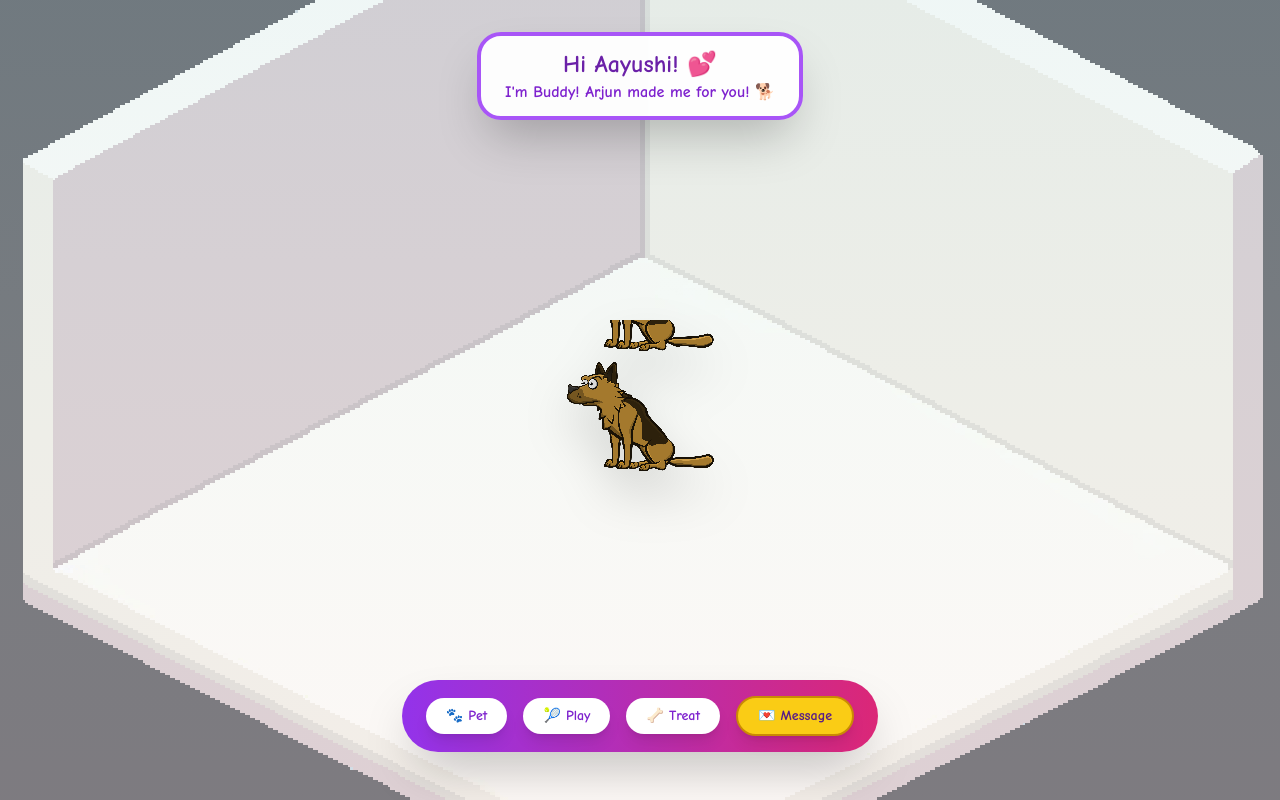
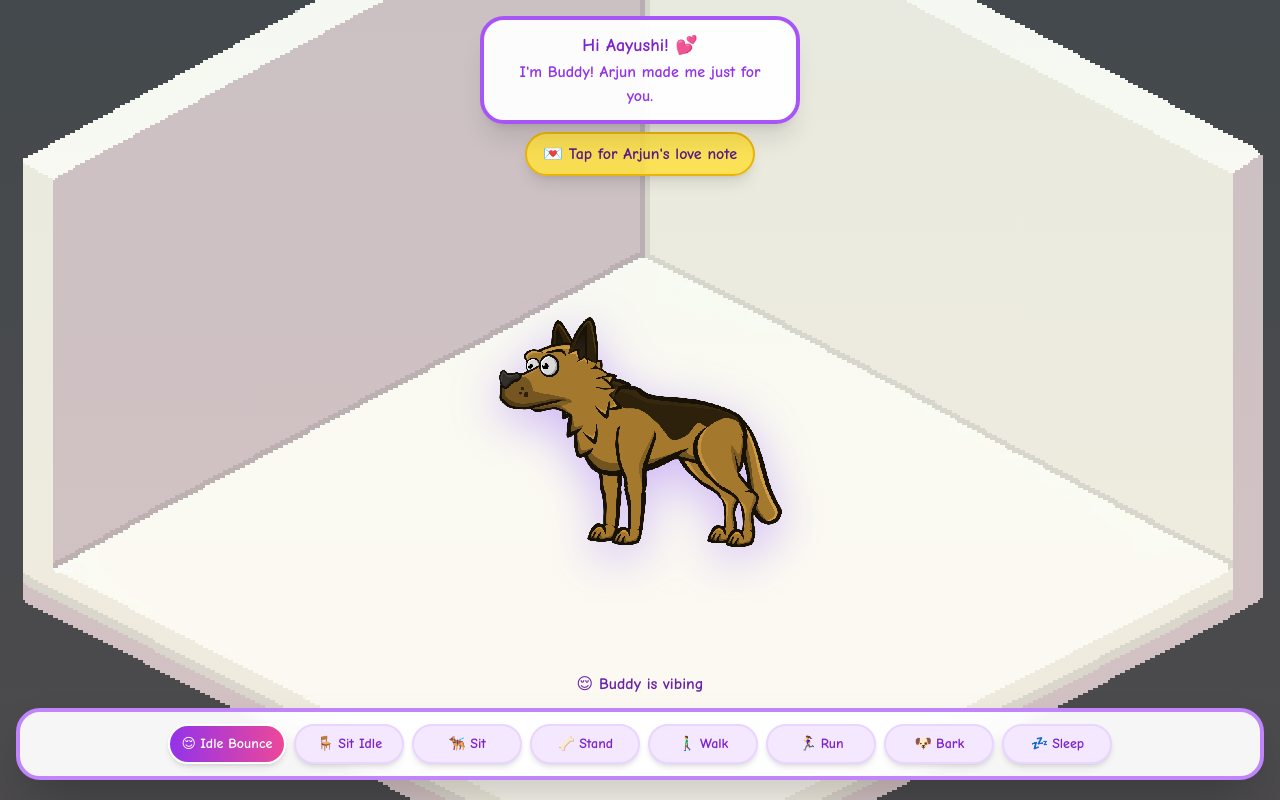
Before and after one commit to Arjun0606/doggy_claude_game, a Next.js app: page /aayushi-game-62492 in a window 1280 px wide. Built offline with nearby package versions, Linux system fonts and the light colour scheme.

Commit message:
FEATURE: Full sprite controls (idle, sit, stand, walk, run, bark, sleep) + new room background + love note modal

```diff
--- a/app/aayushi-game-62492/page.tsx
+++ b/app/aayushi-game-62492/page.tsx
@@ -1,21 +1,30 @@
 'use client';
 
-import { useState } from 'react';
+import { useMemo, useState } from 'react';
 import { motion, AnimatePresence } from 'framer-motion';
 import Image from 'next/image';
 import DogSprite from '@/components/DogSprite';
+import type { DogAction } from '@/components/dogSpriteData';
 
-export default function BuddyWorld() {
-  const [dogAction, setDogAction] = useState<'idle' | 'bark'>('idle');
-  const [showMessage, setShowMessage] = useState(false);
-  const [showActions, setShowActions] = useState(true);
-
-  const handleAction = (action: string) => {
-    setDogAction('bark');
-    setTimeout(() => setDogAction('idle'), 2000);
+type ActionButton = {
+  key: DogAction;
+  label: string;
+  icon: string;
+  description: string;
 };
 
-  const specialMessage = `Hi Aayushi! 💕
+const ACTIONS: ActionButton[] = [
+  { key: 'idle', label: 'Idle Bounce', icon: '😌', description: 'Buddy is vibing' },
+  { key: 'sitIdle', label: 'Sit Idle', icon: '🪑', description: 'Buddy sits patiently' },
+  { key: 'sit', label: 'Sit', icon: '🐕‍🦺', description: 'Buddy sits with attention' },
+  { key: 'stand', label: 'Stand', icon: '🦴', description: 'Buddy is ready to go' },
+  { key: 'walk', label: 'Walk', icon: '🚶‍♂️', description: 'Buddy takes a stroll' },
+  { key: 'run', label: 'Run', icon: '🏃‍♀️', description: 'Buddy zoomies!' },
+  { key: 'bark', label: 'Bark', icon: '🐶', description: 'Buddy woofs lovingly' },
+  { key: 'sleep', label: 'Sleep', icon: '💤', description: 'Buddy naps peacefully' },
+];
+
+const SPECIAL_MESSAGE = `Hi Aayushi! 💕
 
 This is Buddy, and I have a very special message from Arjun for you:
 
@@ -30,94 +39,87 @@ Happy early birthday (March 7th)! And say hi to your twin sister for me! 🎂
 With all the love,
 Buddy & Arjun 💕🐾`;
 
+export default function BuddyWorld() {
+  const [dogAction, setDogAction] = useState<DogAction>('idle');
+  const [showMessage, setShowMessage] = useState(false);
+
+  const activeInfo = useMemo(() => ACTIONS.find((action) => action.key === dogAction), [dogAction]);
+
   return (
-    <div className="fixed inset-0 w-full h-full overflow-hidden">
-
-      {/* Room Background */}
+    <div className="relative w-screen h-screen overflow-hidden">
+      {/* Background */}
       <div className="absolute inset-0">
         <Image
           src="/room-bg.png"
-          alt="room"
+          alt="Pet room"
           fill
           className="object-cover pixelated"
           priority
         />
-        <div className="absolute inset-0 bg-gradient-to-b from-sky-100/50 via-blue-50/50 to-purple-50/50" />
+        <div className="absolute inset-0 bg-gradient-to-b from-sky-100/30 via-blue-50/30 to-purple-50/30" />
       </div>
 
-      {/* Content */}
-      <div className="relative z-10 w-full h-full flex flex-col items-center justify-between py-8">
-
-        {/* Top - Welcome */}
+      <div className="relative z-10 h-full w-full flex flex-col">
+        {/* Header */}
+        <div className="flex-shrink-0 py-4 px-5 flex flex-col items-center gap-2">
           <motion.div
-          initial={{ opacity: 0, y: -20 }}
+            initial={{ opacity: 0, y: -10 }}
             animate={{ opacity: 1, y: 0 }}
-          className="bg-white/95 backdrop-blur-sm rounded-3xl px-6 py-3 shadow-2xl border-4 border-purple-500"
+            className="bg-white/95 backdrop-blur-sm border-4 border-purple-500 rounded-3xl px-6 py-3 shadow-xl text-center max-w-xs"
           >
-          <h1 className="text-2xl font-bold text-purple-800 text-center" style={{ fontFamily: "'Comic Neue', 'Comic Sans MS', cursive" }}>
+            <p className="text-lg text-purple-700 font-bold" style={{ fontFamily: "'Comic Neue', 'Comic Sans MS', cursive" }}>
               Hi Aayushi! 💕
-          </h1>
-          <p className="text-base text-purple-700 text-center font-bold" style={{ fontFamily: "'Comic Neue', 'Comic Sans MS', cursive" }}>
-            I'm Buddy! Arjun made me for you! 🐕
+            </p>
+            <p className="text-base text-purple-600 font-bold" style={{ fontFamily: "'Comic Neue', 'Comic Sans MS', cursive" }}>
+              I'm Buddy! Arjun made me just for you.
             </p>
           </motion.div>
-
-        {/* Middle - Buddy */}
-        <div className="flex-1 flex items-center justify-center">
-          <DogSprite
-            action={dogAction}
-            className="drop-shadow-2xl"
-          />
+          <motion.button
+            whileHover={{ scale: 1.05 }}
+            whileTap={{ scale: 0.95 }}
+            onClick={() => setShowMessage(true)}
+            className="bg-yellow-300/90 text-purple-900 px-4 py-2 rounded-full border-2 border-yellow-500 shadow-lg font-bold"
+            style={{ fontFamily: "'Comic Neue', 'Comic Sans MS', cursive" }}
+          >
+            💌 Tap for Arjun's love note
+          </motion.button>
         </div>
 
-        {/* Bottom - Floating Action Bar */}
-        {showActions && (
-          <motion.div
-            initial={{ y: 100, opacity: 0 }}
-            animate={{ y: 0, opacity: 1 }}
-            className="bg-gradient-to-r from-purple-600 to-pink-600 rounded-full shadow-2xl px-6 py-4 flex items-center gap-4 mb-4"
-          >
+        {/* Dog viewport */}
+        <div className="flex-1 flex items-center justify-center">
+          <DogSprite action={dogAction} className="drop-shadow-[0_12px_24px_rgba(128,64,255,0.35)]" targetHeight={230} />
+        </div>
+
+        {/* Action Bar */}
+        <div className="flex-shrink-0 pb-5 px-4">
+          {activeInfo && (
+            <div className="mb-3 text-center text-purple-800 font-bold" style={{ fontFamily: "'Comic Neue', 'Comic Sans MS', cursive" }}>
+              {activeInfo.icon} {activeInfo.description}
+            </div>
+          )}
+          <div className="bg-white/95 backdrop-blur-sm border-4 border-purple-400 rounded-3xl shadow-2xl px-3 py-3 flex flex-wrap justify-center gap-2">
+            {ACTIONS.map((action) => {
+              const isActive = action.key === dogAction;
+              return (
                 <motion.button
-              whileHover={{ scale: 1.1 }}
-              whileTap={{ scale: 0.9 }}
-              onClick={() => handleAction('pet')}
-              className="bg-white text-purple-700 px-5 py-2 rounded-full font-bold text-sm shadow-lg"
+                  key={action.key}
+                  whileHover={{ scale: 1.05 }}
+                  whileTap={{ scale: 0.95 }}
+                  onClick={() => setDogAction(action.key)}
+                  className={`min-w-[110px] px-3 py-2 rounded-full font-bold text-sm shadow-md transition-colors ${
+                    isActive
+                      ? 'bg-gradient-to-r from-purple-600 to-pink-500 text-white border-2 border-white'
+                      : 'bg-purple-100 text-purple-700 border-2 border-purple-200'
+                  }`}
                   style={{ fontFamily: "'Comic Neue', 'Comic Sans MS', cursive" }}
                 >
-              🐾 Pet
+                  <span className="mr-1">{action.icon}</span>
+                  {action.label}
                 </motion.button>
-
-            <motion.button
-              whileHover={{ scale: 1.1 }}
-              whileTap={{ scale: 0.9 }}
-              onClick={() => handleAction('play')}
-              className="bg-white text-purple-700 px-5 py-2 rounded-full font-bold text-sm shadow-lg"
-              style={{ fontFamily: "'Comic Neue', 'Comic Sans MS', cursive" }}
-            >
-              🎾 Play
-            </motion.button>
-
-            <motion.button
-              whileHover={{ scale: 1.1 }}
-              whileTap={{ scale: 0.9 }}
-              onClick={() => handleAction('treat')}
-              className="bg-white text-purple-700 px-5 py-2 rounded-full font-bold text-sm shadow-lg"
-              style={{ fontFamily: "'Comic Neue', 'Comic Sans MS', cursive" }}
-            >
-              🦴 Treat
-            </motion.button>
-
-            <motion.button
-              whileHover={{ scale: 1.2 }}
-              whileTap={{ scale: 0.9 }}
-              onClick={() => setShowMessage(true)}
-              className="bg-yellow-400 text-purple-900 px-5 py-2 rounded-full font-bold text-sm shadow-lg border-2 border-yellow-600"
-              style={{ fontFamily: "'Comic Neue', 'Comic Sans MS', cursive" }}
-            >
-              💌 Message
-            </motion.button>
-          </motion.div>
-        )}
+              );
+            })}
+          </div>
+        </div>
       </div>
 
       {/* Special Message Modal */}
@@ -131,26 +133,27 @@ Buddy & Arjun 💕🐾`;
             onClick={() => setShowMessage(false)}
           >
             <motion.div
-              initial={{ scale: 0.8, opacity: 0 }}
+              initial={{ scale: 0.85, opacity: 0 }}
               animate={{ scale: 1, opacity: 1 }}
-              exit={{ scale: 0.8, opacity: 0 }}
+              exit={{ scale: 0.85, opacity: 0 }}
               onClick={(e) => e.stopPropagation()}
               className="bg-gradient-to-br from-purple-50 to-pink-50 rounded-3xl p-6 max-w-md w-full shadow-2xl border-4 border-purple-500 max-h-[80vh] overflow-y-auto"
             >
               <div className="text-center mb-4">
                 <div className="text-6xl mb-2">💌</div>
                 <h2 className="text-2xl font-bold text-purple-800 mb-2" style={{ fontFamily: "'Comic Neue', 'Comic Sans MS', cursive" }}>
-                  A Special Message
+                  A Special Message from Arjun
                 </h2>
                 <div className="w-16 h-1 bg-gradient-to-r from-purple-500 to-pink-500 mx-auto rounded-full" />
               </div>
-
-              <div className="bg-white/80 rounded-2xl p-5 mb-4">
-                <p className="text-purple-900 text-base leading-relaxed whitespace-pre-line font-semibold" style={{ fontFamily: "'Comic Neue', 'Comic Sans MS', cursive" }}>
-                  {specialMessage}
+              <div className="bg-white/85 rounded-2xl p-5 mb-4">
+                <p
+                  className="text-purple-900 text-base leading-relaxed whitespace-pre-line font-semibold"
+                  style={{ fontFamily: "'Comic Neue', 'Comic Sans MS', cursive" }}
+                >
+                  {SPECIAL_MESSAGE}
                 </p>
               </div>
-
               <motion.button
                 whileHover={{ scale: 1.05 }}
                 whileTap={{ scale: 0.95 }}
@@ -164,7 +167,6 @@ Buddy & Arjun 💕🐾`;
           </motion.div>
         )}
       </AnimatePresence>
-
     </div>
   );
 }
--- a/components/DogSprite.tsx
+++ b/components/DogSprite.tsx
@@ -1,80 +1,61 @@
 'use client';
 
-import { useEffect, useState } from 'react';
+import { useEffect, useMemo, useState } from 'react';
+import { DogAction, rawDogSpriteData } from './dogSpriteData';
 
-interface DogSpriteProps {
-  action: 'idle' | 'bark';
+type Props = {
+  action: DogAction;
+  targetHeight?: number;
   className?: string;
-}
+};
 
-export default function DogSprite({ action, className = '' }: DogSpriteProps) {
-  const [frame, setFrame] = useState(0);
+export default function DogSprite({ action, targetHeight = 220, className = '' }: Props) {
+  const [frameIndex, setFrameIndex] = useState(0);
 
-  // Sprite configurations based on actual dimensions
-  const animations = {
-    idle: {
-      sprite: '/dog-sprites/__alsation_sit_idle.png',
-      totalWidth: 3755,
-      totalHeight: 2408,
-      frameWidth: 751,  // 3755 / 5 columns
-      frameHeight: 802, // 2408 / 3 rows
-      columns: 5,
-      rows: 3,
-      frameCount: 15,
-      fps: 8,
-    },
-    bark: {
-      sprite: '/dog-sprites/__alsation_bark.png',
-      totalWidth: 3520,
-      totalHeight: 1226,
-      frameWidth: 704,  // 3520 / 5 columns
-      frameHeight: 1226, // Single row
-      columns: 5,
-      rows: 1,
-      frameCount: 5,
-      fps: 10,
-    },
-  };
+  const data = rawDogSpriteData[action] ?? rawDogSpriteData.idle;
+  const frames = data.frames;
 
-  const currentAnim = animations[action];
+  const { maxFrameWidth, maxFrameHeight } = useMemo(() => {
+    let maxWidth = 0;
+    let maxHeight = 0;
+    for (const frame of frames) {
+      if (frame.width > maxWidth) maxWidth = frame.width;
+      if (frame.height > maxHeight) maxHeight = frame.height;
+    }
+    return { maxFrameWidth: maxWidth, maxFrameHeight: maxHeight };
+  }, [frames]);
+
+  const scale = targetHeight / maxFrameHeight;
+  const containerWidth = maxFrameWidth * scale;
+  const containerHeight = maxFrameHeight * scale;
 
   useEffect(() => {
+    setFrameIndex(0);
     const interval = setInterval(() => {
-      setFrame((prev) => (prev + 1) % currentAnim.frameCount);
-    }, 1000 / currentAnim.fps);
+      setFrameIndex((prev) => (prev + 1) % frames.length);
+    }, 1000 / 12);
 
     return () => clearInterval(interval);
-  }, [action, currentAnim.frameCount, currentAnim.fps]);
+  }, [frames]);
 
-  // Calculate position in sprite sheet
-  const column = frame % currentAnim.columns;
-  const row = Math.floor(frame / currentAnim.columns);
-
-  // Display size - scaled to fit nicely in the room
-  const displayWidth = 150;
-  const displayHeight = (currentAnim.frameHeight / currentAnim.frameWidth) * displayWidth;
-
-  // Calculate background size (total sprite sheet scaled)
-  const bgWidth = (currentAnim.totalWidth / currentAnim.frameWidth) * displayWidth;
-  const bgHeight = (currentAnim.totalHeight / currentAnim.frameHeight) * displayHeight;
+  const frame = frames[frameIndex];
 
   return (
     <div
       className={`relative ${className}`}
       style={{
-        width: `${displayWidth}px`,
-        height: `${displayHeight}px`,
-        overflow: 'hidden',
+        width: `${containerWidth}px`,
+        height: `${containerHeight}px`,
       }}
     >
       <div
         style={{
-          width: `${displayWidth}px`,
-          height: `${displayHeight}px`,
-          backgroundImage: `url(${currentAnim.sprite})`,
-          backgroundSize: `${bgWidth}px ${bgHeight}px`,
-          backgroundPosition: `-${column * displayWidth}px -${row * displayHeight}px`,
+          width: `${containerWidth}px`,
+          height: `${containerHeight}px`,
+          backgroundImage: `url(${data.sprite})`,
           backgroundRepeat: 'no-repeat',
+          backgroundSize: `${data.sheetWidth * scale}px ${data.sheetHeight * scale}px`,
+          backgroundPosition: `-${frame.x * scale}px -${frame.y * scale}px`,
           imageRendering: 'pixelated',
         }}
       />
--- /dev/null
+++ b/components/dogSpriteData.ts
@@ -0,0 +1,171 @@
+export interface DogFrame {
+  x: number;
+  y: number;
+  width: number;
+  height: number;
+}
+
+export interface DogSpriteConfig {
+  sprite: string;
+  sheetWidth: number;
+  sheetHeight: number;
+  frames: DogFrame[];
+}
+
+type RawSpriteData = Record<string, DogSpriteConfig>;
+
+export const rawDogSpriteData: RawSpriteData = {
+  bark: {
+    sprite: '/dog-sprites/__alsation_bark.png',
+    sheetWidth: 3520,
+    sheetHeight: 1226,
+    frames: [
+      { x: 5, y: 22, width: 699, height: 591 },
+      { x: 716, y: 22, width: 692, height: 591 },
+      { x: 1442, y: 22, width: 670, height: 591 },
+      { x: 2156, y: 22, width: 660, height: 591 },
+      { x: 2830, y: 22, width: 690, height: 591 },
+      { x: 5, y: 635, width: 699, height: 591 },
+      { x: 716, y: 635, width: 692, height: 591 },
+      { x: 1442, y: 635, width: 670, height: 591 },
+      { x: 2156, y: 635, width: 660, height: 591 },
+      { x: 2830, y: 635, width: 690, height: 591 },
+    ],
+  },
+  sleep: {
+    sprite: '/dog-sprites/__alsation_die.png',
+    sheetWidth: 4100,
+    sheetHeight: 637,
+    frames: [
+      { x: 52, y: 0, width: 700, height: 597 },
+      { x: 840, y: 0, width: 767, height: 597 },
+      { x: 1643, y: 0, width: 805, height: 597 },
+      { x: 2463, y: 0, width: 806, height: 597 },
+      { x: 3301, y: 0, width: 765, height: 597 },
+    ],
+  },
+  idle: {
+    sprite: '/dog-sprites/__alsation_idle.png',
+    sheetWidth: 3520,
+    sheetHeight: 2280,
+    frames: [
+      { x: 5, y: 2, width: 699, height: 567 },
+      { x: 709, y: 2, width: 699, height: 567 },
+      { x: 1414, y: 2, width: 698, height: 567 },
+      { x: 2118, y: 2, width: 698, height: 567 },
+      { x: 2821, y: 2, width: 699, height: 567 },
+      { x: 5, y: 572, width: 699, height: 567 },
+      { x: 709, y: 572, width: 699, height: 567 },
+      { x: 1414, y: 572, width: 698, height: 567 },
+      { x: 2118, y: 572, width: 698, height: 567 },
+      { x: 2821, y: 572, width: 699, height: 567 },
+      { x: 5, y: 1142, width: 699, height: 567 },
+      { x: 709, y: 1142, width: 699, height: 567 },
+      { x: 1414, y: 1142, width: 698, height: 567 },
+      { x: 2118, y: 1142, width: 698, height: 567 },
+      { x: 2821, y: 1142, width: 699, height: 567 },
+      { x: 5, y: 1712, width: 699, height: 567 },
+      { x: 709, y: 1712, width: 699, height: 567 },
+      { x: 1414, y: 1712, width: 698, height: 567 },
+      { x: 2118, y: 1712, width: 698, height: 567 },
+      { x: 2821, y: 1712, width: 699, height: 567 },
+    ],
+  },
+  run: {
+    sprite: '/dog-sprites/__alsation_run.png',
+    sheetWidth: 4310,
+    sheetHeight: 1803,
+    frames: [
+      { x: 9, y: 0, width: 821, height: 579 },
+      { x: 871, y: 0, width: 834, height: 579 },
+      { x: 1732, y: 0, width: 844, height: 579 },
+      { x: 2594, y: 0, width: 845, height: 579 },
+      { x: 3456, y: 0, width: 837, height: 579 },
+      { x: 9, y: 611, width: 821, height: 589 },
+      { x: 871, y: 611, width: 834, height: 589 },
+      { x: 1732, y: 611, width: 844, height: 589 },
+      { x: 2594, y: 611, width: 845, height: 589 },
+      { x: 3456, y: 611, width: 837, height: 589 },
+      { x: 9, y: 1205, width: 821, height: 575 },
+      { x: 871, y: 1205, width: 834, height: 575 },
+      { x: 1732, y: 1205, width: 844, height: 575 },
+      { x: 2594, y: 1205, width: 845, height: 575 },
+      { x: 3456, y: 1205, width: 837, height: 575 },
+    ],
+  },
+  sit: {
+    sprite: '/dog-sprites/__alsation_sit.png',
+    sheetWidth: 4030,
+    sheetHeight: 629,
+    frames: [
+      { x: 10, y: 0, width: 700, height: 596 },
+      { x: 813, y: 0, width: 753, height: 596 },
+      { x: 1624, y: 0, width: 779, height: 596 },
+      { x: 2445, y: 0, width: 769, height: 596 },
+      { x: 3268, y: 0, width: 737, height: 596 },
+    ],
+  },
+  sitIdle: {
+    sprite: '/dog-sprites/__alsation_sit_idle.png',
+    sheetWidth: 3755,
+    sheetHeight: 2408,
+    frames: [
+      { x: 9, y: 7, width: 737, height: 549 },
+      { x: 760, y: 7, width: 736, height: 549 },
+      { x: 1511, y: 7, width: 736, height: 549 },
+      { x: 2262, y: 7, width: 736, height: 549 },
+      { x: 3013, y: 7, width: 736, height: 549 },
+      { x: 9, y: 607, width: 737, height: 551 },
+      { x: 760, y: 607, width: 736, height: 551 },
+      { x: 1511, y: 607, width: 736, height: 551 },
+      { x: 2262, y: 607, width: 736, height: 551 },
+      { x: 3013, y: 607, width: 736, height: 551 },
+      { x: 9, y: 1208, width: 737, height: 552 },
+      { x: 760, y: 1208, width: 736, height: 552 },
+      { x: 1511, y: 1208, width: 736, height: 552 },
+      { x: 2262, y: 1208, width: 736, height: 552 },
+      { x: 3013, y: 1208, width: 736, height: 552 },
+      { x: 9, y: 1812, width: 737, height: 550 },
+      { x: 760, y: 1812, width: 736, height: 550 },
+      { x: 1511, y: 1812, width: 736, height: 550 },
+      { x: 2262, y: 1812, width: 736, height: 550 },
+      { x: 3013, y: 1812, width: 736, height: 550 },
+    ],
+  },
+  stand: {
+    sprite: '/dog-sprites/__alsation_stand.png',
+    sheetWidth: 4035,
+    sheetHeight: 629,
+    frames: [
+      { x: 43, y: 0, width: 737, height: 592 },
+      { x: 827, y: 0, width: 776, height: 592 },
+      { x: 1622, y: 0, width: 773, height: 592 },
+      { x: 2427, y: 0, width: 732, height: 592 },
+      { x: 3237, y: 0, width: 699, height: 592 },
+    ],
+  },
+  walk: {
+    sprite: '/dog-sprites/__alsation_walk.png',
+    sheetWidth: 3800,
+    sheetHeight: 1740,
+    frames: [
+      { x: 8, y: 0, width: 713, height: 571 },
+      { x: 768, y: 0, width: 695, height: 571 },
+      { x: 1528, y: 0, width: 694, height: 571 },
+      { x: 2288, y: 0, width: 721, height: 571 },
+      { x: 3048, y: 0, width: 747, height: 571 },
+      { x: 8, y: 584, width: 713, height: 569 },
+      { x: 768, y: 584, width: 695, height: 569 },
+      { x: 1528, y: 584, width: 694, height: 569 },
+      { x: 2288, y: 584, width: 721, height: 569 },
+      { x: 3048, y: 584, width: 747, height: 569 },
+      { x: 8, y: 1161, width: 713, height: 576 },
+      { x: 768, y: 1161, width: 695, height: 576 },
+      { x: 1528, y: 1161, width: 694, height: 576 },
+      { x: 2288, y: 1161, width: 721, height: 576 },
+      { x: 3048, y: 1161, width: 747, height: 576 },
+    ],
+  },
+};
+
+export type DogAction = keyof typeof rawDogSpriteData;
```
Lines whose indentation alone changed are shown as unchanged.
